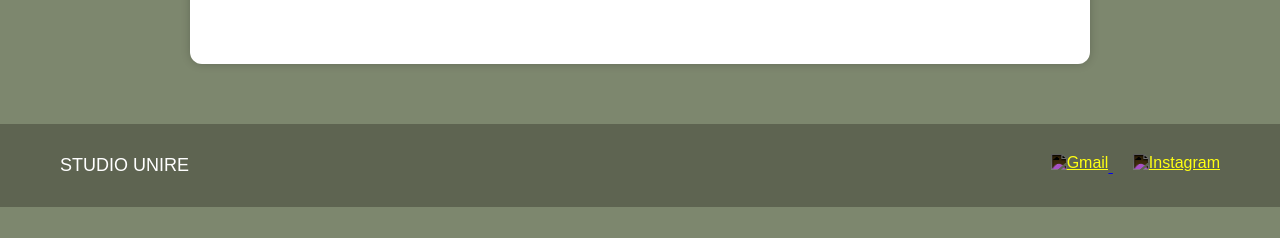
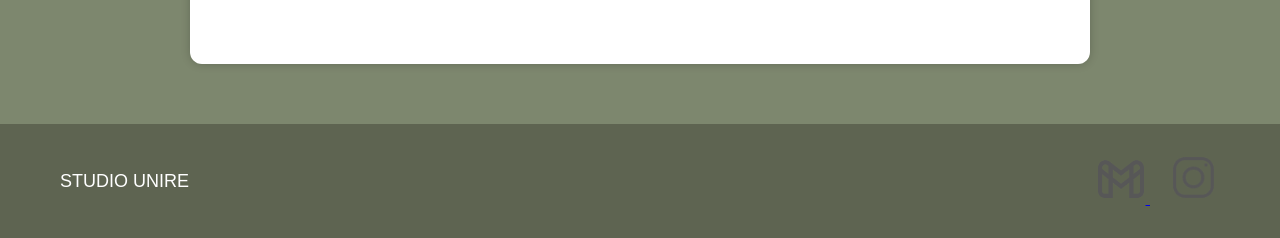
Before and after one commit to JoaoArnaud/Studio_Unire, a plain HTML site: page contato.html in a window 1280 px wide. Shown: the part 900-1138 px from the top of the page. Before the commit the page ends 1107 px from the top, so only its background shows below. Drawn offline with nearby package versions, Linux system fonts and the light colour scheme.

Commit message:
fixing error after changing image directory

```diff
--- a/contato.html
+++ b/contato.html
@@ -52,10 +52,10 @@
         <p>STUDIO UNIRE</p>
         <div class="icones">
             <a href="https://mail.google.com/mail/?view=cm&fs=1&to=studiosoma.arquitetos@gmail.com">
-            <img src="imagens/icons8-gmail-novo-384.png" alt="Gmail" width="50">
+            <img src="./assets/imagens/icons8-gmail-novo-384.png" alt="Gmail" width="50">
             </a>
             <a href="https://www.instagram.com/studiosoma_arq?igsh=MWF5dHVlcnN4bzJ0ag==">
-            <img src="imagens/icons8-instagram-512.png" alt="Instagram" width="50">
+            <img src="./assets/imagens/icons8-instagram-512.png" alt="Instagram" width="50">
             </a>
         </div>
     </footer>
```
